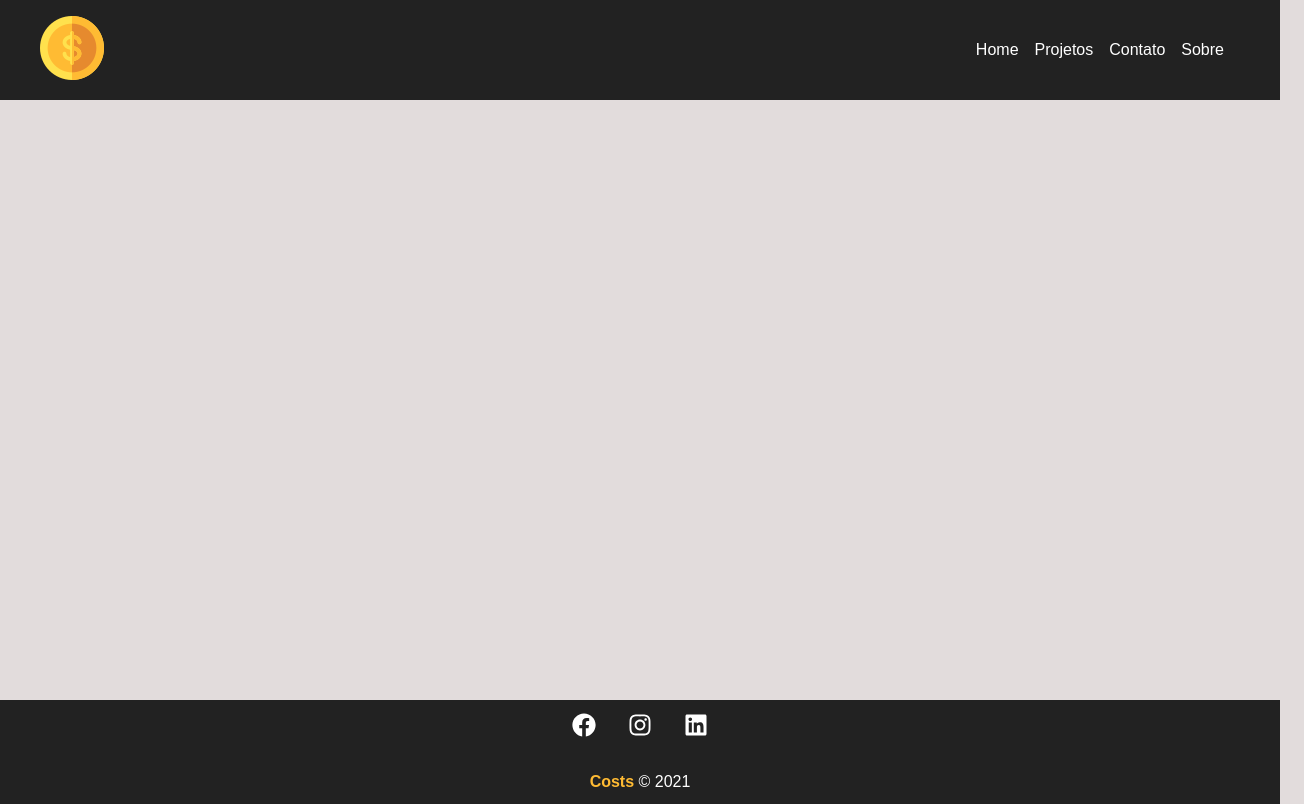
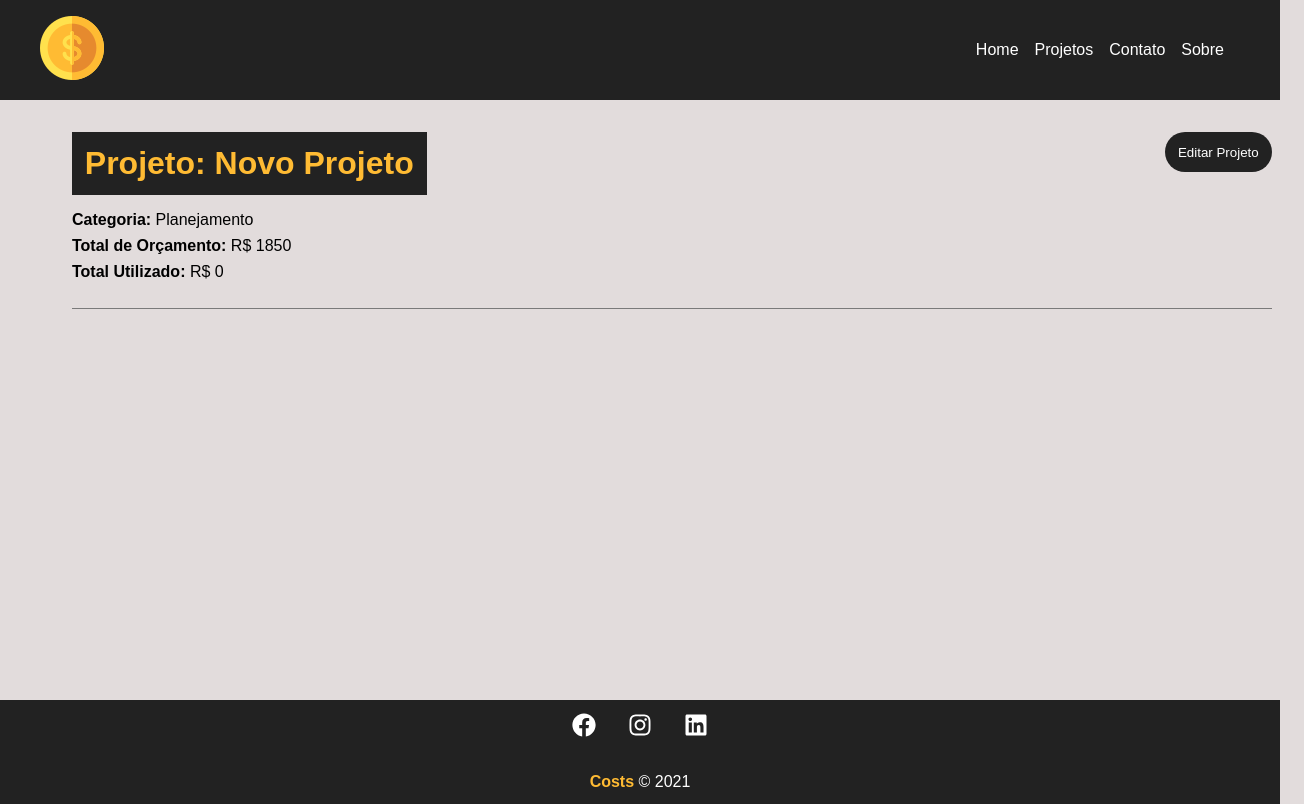
Before and after one commit to thiagobrsouza/react-costs, a React (Create React App) app: page /project/3 in a window 1280 px wide. Shown: the whole page, 1304 px wide, since content can reach past the window. Built offline with nearby package versions, Linux system fonts and the light colour scheme; data requests are answered from the project's data file.

Commit message:
Criando pagina de edicao de projeto

```diff
--- a/src/App.js
+++ b/src/App.js
@@ -7,6 +7,7 @@
 import Navbar from './components/layout/Navbar'
 import Footer from './components/layout/Footer'
 import Projects from './components/pages/Projects';
+import Project from './components/pages/Project';
 
 function App() {
   return (
@@ -17,17 +18,20 @@
           <Route exact path="/">
             <Home />
           </Route>
-          <Route exact path="/projects">
+          <Route path="/projects">
             <Projects />
           </Route>
-          <Route exact path="/company">
+          <Route path="/company">
             <Company />
           </Route>
-          <Route exact path="/contact">
+          <Route path="/contact">
             <Contact />
           </Route>
-          <Route exact path="/newproject">
+          <Route path="/newproject">
             <NewProject />
+          </Route>
+          <Route path="/project/:id">
+            <Project />
           </Route>
         </Container>
       </Switch>
--- /dev/null
+++ b/src/components/pages/Project.jsx
@@ -0,0 +1,62 @@
+import styles from './styles/Project.module.css'
+import { useParams } from 'react-router-dom'
+import { useState, useEffect } from 'react'
+import Loading from '../layout/Loading'
+import Container from '../layout/Container'
+
+export default function Project() {
+
+  const {id} = useParams()
+  const [project, setProject] = useState([])
+  const [showProjectForm, setShowProjectForm] = useState(false)
+
+  useEffect(() => {
+    fetch(`http://localhost:5000/projects/${id}`, {
+      method: 'GET',
+      headers: {
+        'Content-Type': 'application/json',
+      },
+    }).then((resp) => resp.json())
+    .then((data) => {
+      setProject(data)
+    })
+    .catch(err => console.log(err))
+  }, [id])
+
+  function toggleProjectForm() {
+    setShowProjectForm(!showProjectForm)
+  }
+
+  return (
+    <>{ project.name ?
+      <div className={styles.project_details}>
+        <Container customClass="column">
+          <div className={styles.details_container}>
+            <h1>Projeto: {project.name}</h1>
+            <button onClick={toggleProjectForm} className={styles.btn}>
+              {!showProjectForm ? 'Editar Projeto' : 'Fechar'}
+            </button>
+            {!showProjectForm ? (
+              <div className={styles.project_info}>
+                <p>
+                  <span>Categoria:</span> {project.category.name}
+                </p>
+                <p>
+                  <span>Total de Orçamento:</span> R$ {project.budget}
+                </p>
+                <p>
+                  <span>Total Utilizado:</span> R$ {project.cost}
+                </p>
+              </div>
+            ) : (
+              <div className={styles.project_info}>
+                <p>Detalhes do Projeto</p>
+              </div>
+            )}
+          </div>
+        </Container>
+      </div>
+    : <Loading /> }
+    </>
+  )
+}
--- /dev/null
+++ b/src/components/pages/styles/Project.module.css
@@ -0,0 +1,49 @@
+.project_details {
+  padding: 2em;
+}
+
+.project_details h1,
+.project_details h2,
+.project_details p {
+  margin-bottom: 0.5em;
+}
+
+.project_details h1 {
+  background-color: #222;
+  color: #ffbb33;
+  padding: 0.4em;
+}
+
+.project_details span {
+  font-weight: bold;
+}
+
+.details_container,
+.service_form_container {
+  border-bottom: 1px solid #7a7a7a;
+  margin-bottom: 1.2em;
+  padding-bottom: 1.2em;
+  display: flex;
+  justify-content: space-between;
+  flex-wrap: wrap;
+}
+
+.btn {
+  background-color: #222;
+  color: #fff;
+  padding: 0.5em 1em;
+  text-decoration: none;
+  transition: 0.5s;
+  cursor: pointer;
+  max-height: 40px;
+  border: none;
+  border-radius: 20px;
+}
+
+.btn:hover {
+  color: #ffbb33;
+}
+
+.project_info {
+  width: 100%;
+}
--- a/src/components/project/ProjectCard.jsx
+++ b/src/components/project/ProjectCard.jsx
@@ -19,7 +19,7 @@
         <span className={`${styles[category.toLowerCase()]}`}></span> {category}
       </p>
       <div className={styles.project_card_actions}>
-        <Link to="/">
+        <Link to={`/project/${id}`}>
           <BsPencil />Editar
         </Link>
         <button onClick={remove}>
```
